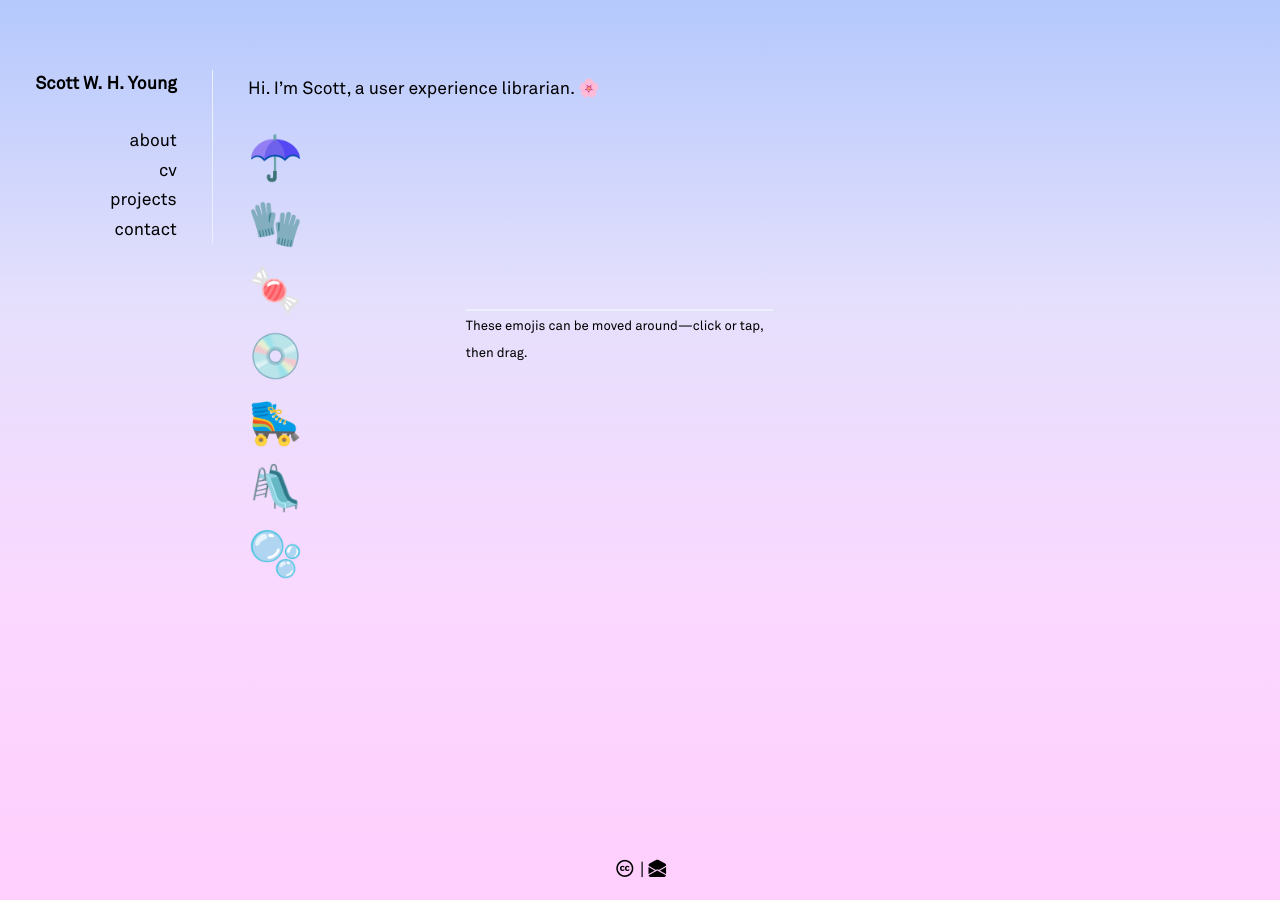
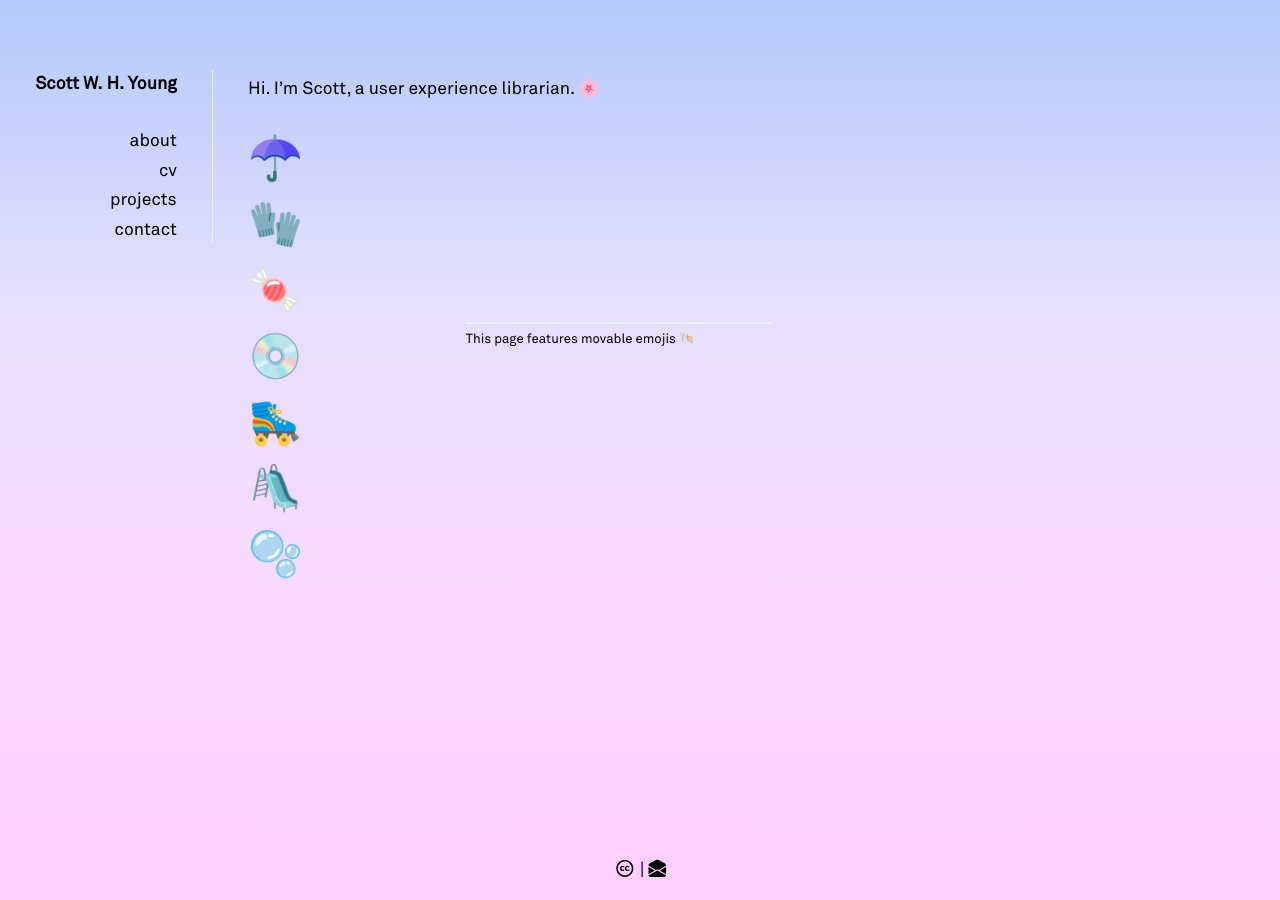
Before and after one commit to swyoung/swyoung.github.io, a Jekyll site: the page built from index.md, in a window 1280 px wide. Built offline with Jekyll 4.4.1, drawn with Linux system fonts in a browser that asks for light colours; nearby versions of some CDN libraries; a style sheet for code colours, icons or effects is not loaded.

Commit message:
Update index.md

```diff
--- a/index.md
+++ b/index.md
@@ -14,5 +14,5 @@ Hi. I’m Scott, a user experience librarian. <span class="emoji-spin">🌸</spa
   <div id="bubbles" can-move style="font-size:40px">🫧</div>
  <!-- <div can-duplicate="bubbles" style="position:absolute; padding: .25em;font-size: 75%;background: linear-gradient(180deg, rgba(176, 198, 252, 0.95), rgba(228, 222, 252, 0.95), rgba(250, 214, 255, 0.95));height: 200px;width: 100px;">More bubbles</div> -->
 <div style="border-top:2px solid hsla(223,100%,96%,80);margin:1em;width:46%;position:relative;left:30%;bottom:50%">
-<span style="font-size:75%">These emojis can be moved around—click or tap, then drag.</span>
+<span style="font-size:75%">This page features movable emojis 🐚 </span>
 </div>
```
